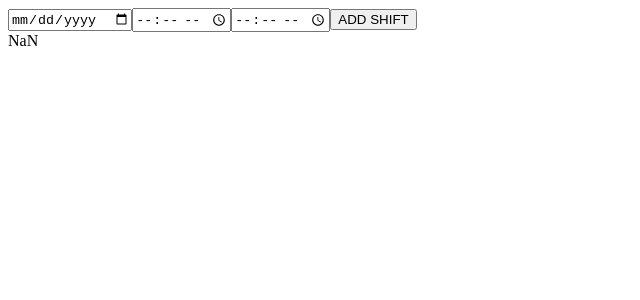
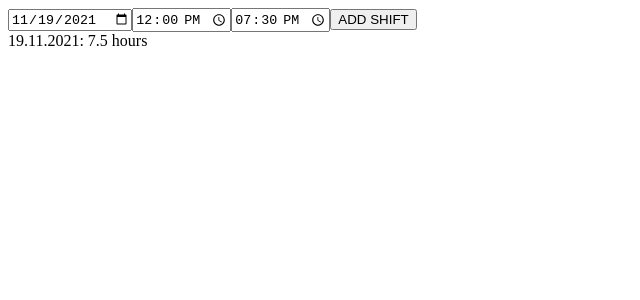
Before and after one commit to anttituomola/ShiftCounter, a React (Create React App) app: page / in a window 1280 px wide. Both pictures are taken after a click on the button "ADD SHIFT". Shown: the top 300 px of the page, without its empty margins (0-640 px from the left). Built offline with nearby package versions, Linux system fonts and the light colour scheme.

Commit message:
default values for input fields

```diff
--- a/package.json
+++ b/package.json
@@ -10,6 +10,7 @@
     "react": "^17.0.2",
     "react-dom": "^17.0.2",
     "react-scripts": "4.0.3",
+    "uuidv4": "^6.2.12",
     "web-vitals": "^1.1.2"
   },
   "scripts": {
--- a/src/components/InputArea.js
+++ b/src/components/InputArea.js
@@ -6,10 +6,10 @@ export default class InputArea extends Component {
     constructor(props) {
         super(props)
         this.state = {
-            startDate: Date,
-            startTime: "",
-            endTime: "",
-          }
+            startDate: dayjs().format("YYYY-MM-DD"),
+            startTime: dayjs().hour(12).minute(0).format("HH:mm"),
+            endTime: dayjs().hour(19).minute(30).format("HH:mm"),
+        }
         this.getInputValues = this.getInputValues.bind(this)
         this.handleSubmit = this.handleSubmit.bind(this)
     }
@@ -20,6 +20,10 @@ export default class InputArea extends Component {
         let startTime = new Date(dayjs(startDate).hour(this.state.startTime.split(":")[0]).minute(this.state.startTime.split(":")[1]))
         let endTime = new Date(dayjs(startDate).hour(this.state.endTime.split(":")[0]).minute(this.state.endTime.split(":")[1]))
         this.props.updateState(startDate, startTime, endTime)
+        //This doesn't work yet: the input field does not update the visible value
+        /* this.setState({
+            startDate: dayjs(startDate).add(1, "day")
+        }) */
     }
 
     //update input values to state
@@ -34,9 +38,9 @@ export default class InputArea extends Component {
     render() {
         return (
             <div id="inputArea">
-                <input id="inputDateEl" name="startDate" onChange={this.getInputValues} type="date" />
-                <input id="inputStartTimeEl" name="startTime" onChange={this.getInputValues} type="time" />
-                <input id="inputEndTimeEl" name="endTime" onChange={this.getInputValues} type="time" />
+                <input id="inputDateEl" defaultValue={this.state.startDate} autoFocus name="startDate" onChange={this.getInputValues} type="date" />
+                <input id="inputStartTimeEl" defaultValue={this.state.startTime} name="startTime" onChange={this.getInputValues} type="time" />
+                <input id="inputEndTimeEl" defaultValue={this.state.endTime} name="endTime" onChange={this.getInputValues} type="time" />
                 <button id="submitButton" onClick={this.handleSubmit}>ADD SHIFT</button>
             </div>
         )
--- a/src/components/RenderArea.js
+++ b/src/components/RenderArea.js
@@ -1,18 +1,22 @@
 import React, { Component } from 'react'
+const dayjs = require('dayjs')
+const { v4 } = require('uuid');
+
 
 export default class RenderArea extends Component {
     render() {
-        if(this.props.shifts[0]) {
-            let shiftsArray = Array.from(this.props.shifts)
-            let shifts = shiftsArray.map(shift => {
-                return shift.hours
+        let shifts = this.props.shifts
+        if (shifts[0]) {
+            let shiftsRender = shifts.map((shift) => {
+                return <div key={v4()}><span>{dayjs(shift.date).format("DD.MM.YYYY")}: {shift.hours} hours</span></div>
             })
-
             return (
                 <div>
-                   {shifts}
+                    {shiftsRender}
                 </div>
             )
+
+
         } else {
             return null
         }
```
Also changed, not shown: 1 other file (tests, documents, lock files or other folders).
